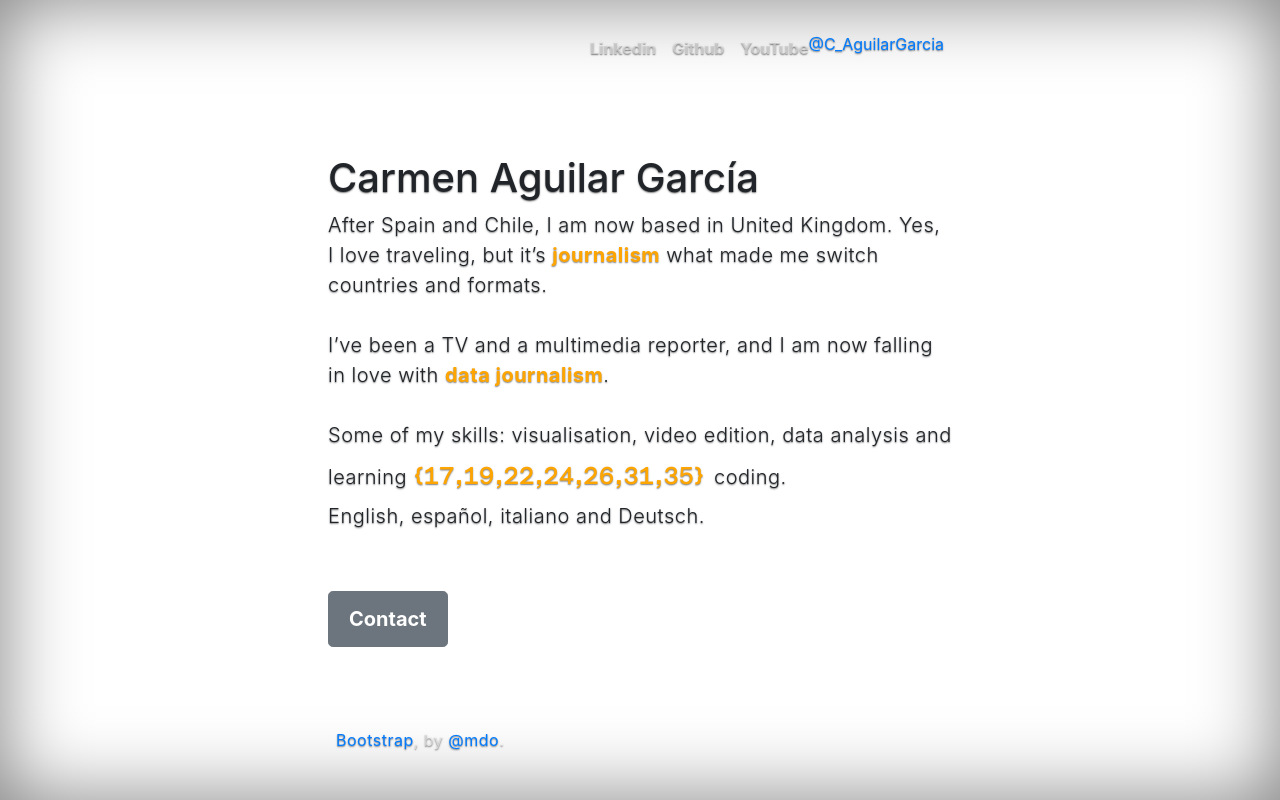
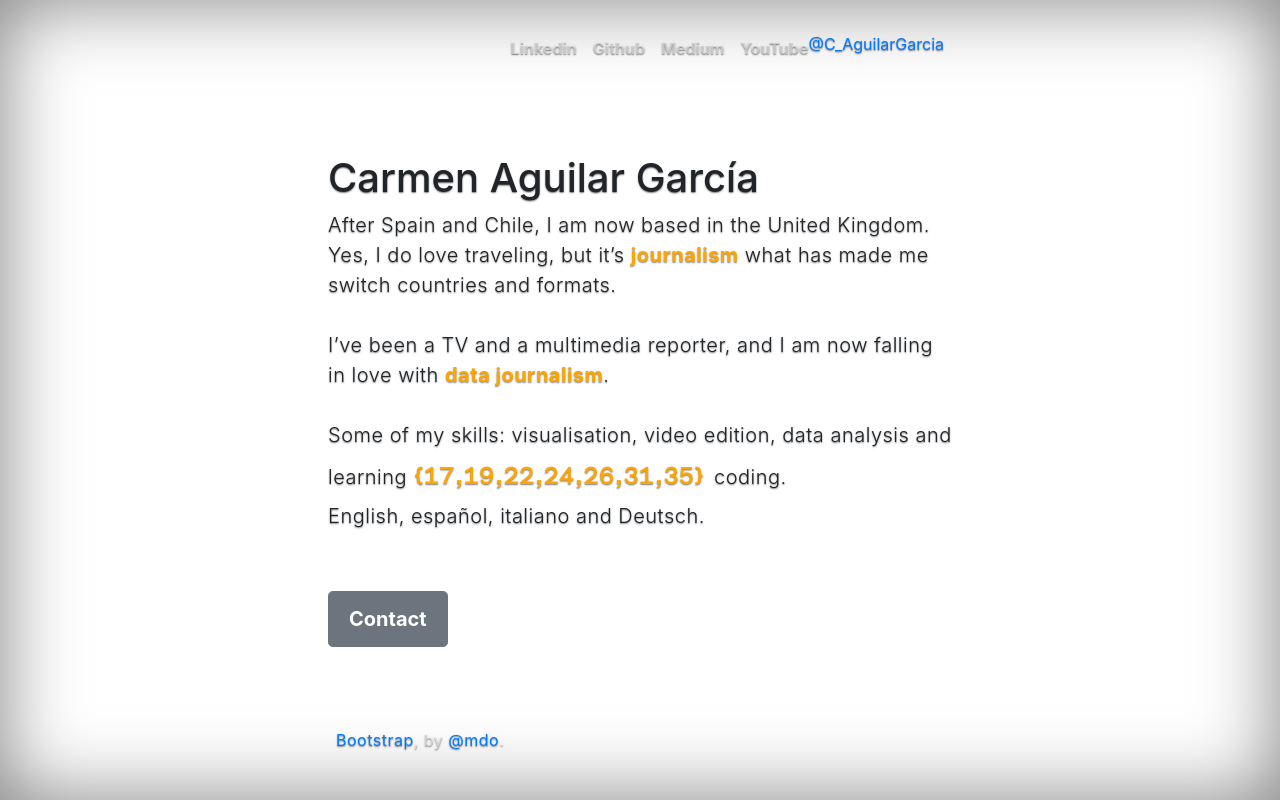
Before and after one commit to Carmen-Aguilar/hello, a plain HTML site: page docs/index.html in a window 1280 px wide. Drawn offline with nearby package versions, Linux system fonts and the light colour scheme.

Commit message:
Update index.html

```diff
--- a/docs/index.html
+++ b/docs/index.html
@@ -28,6 +28,7 @@
               <nav class="nav nav-masthead">
                 <a class="nav-link" href="https://www.linkedin.com/in/carmenaguilargarcia/" target="_blank">Linkedin</a>
                 <a class="nav-link" href="https://github.com/Carmen-Aguilar" target="_blank">Github</a>
+                <a class="nav-link" href="https://medium.com/@carmen.aguilar.garcia" target="_blank">Medium</a>
                 <a class="nav-link" href="https://www.youtube.com/user/carmenaguilargarcia" target="_blank">YouTube</a>
                 <a href="https://twitter.com/C_AguilarGarcia?ref_src=twsrc%5Etfw" class="twitter-follow-button" data-show-count="false">@C_AguilarGarcia</a><script async src="https://platform.twitter.com/widgets.js" charset="utf-8"></script>
               </nav>
@@ -37,7 +38,7 @@
           <main role="main" class="inner cover">
             <h1 class="cover-heading">Carmen Aguilar García</h1>
             <p class="lead">
-              After Spain and Chile, I am now based in United Kingdom. Yes, I love traveling, but it’s <span class="colorletter">journalism</span> what made me switch countries and formats.<br><br>
+              After Spain and Chile, I am now based in the United Kingdom. Yes, I do love traveling, but it’s <span class="colorletter">journalism</span> what has made me switch countries and formats.<br><br>
               I’ve been a TV and a multimedia reporter, and I am now falling in love with <span class="colorletter">data journalism</span>. <br><br>
 Some of my skills: visualisation, video edition, data analysis and learning  <span class="barchart"> {17,19,22,24,26,31,35} </span> coding. <br>
 English, español, italiano and Deutsch.<br>
```
